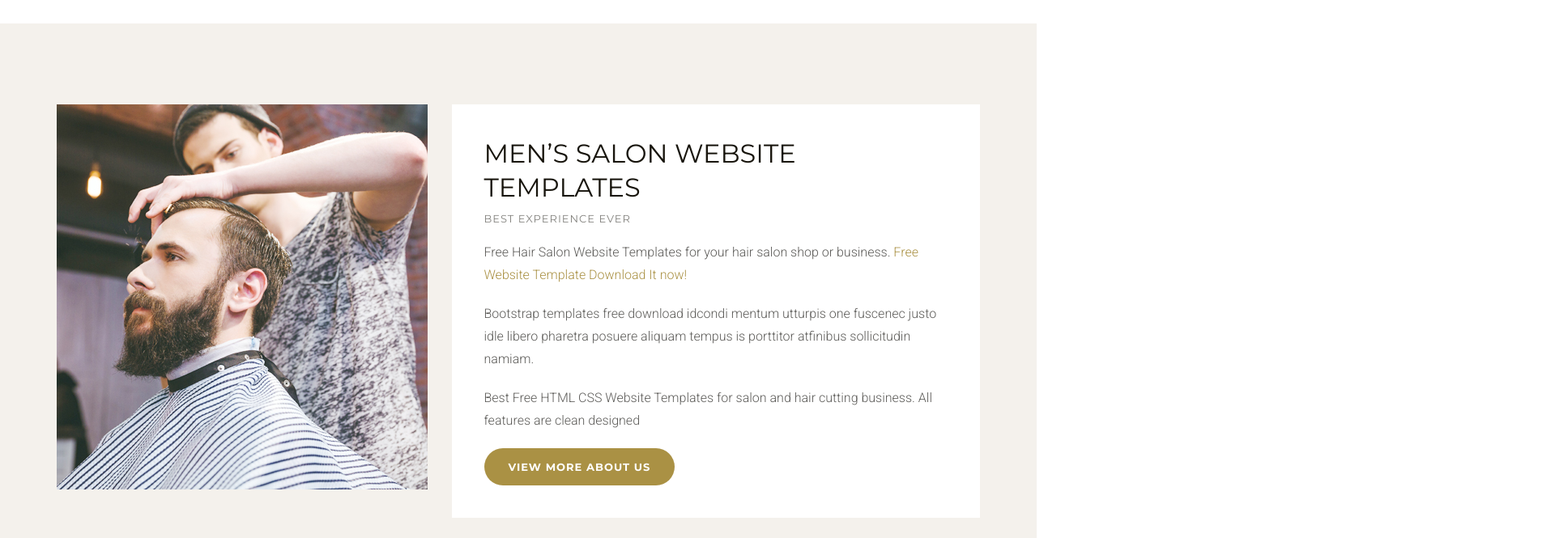
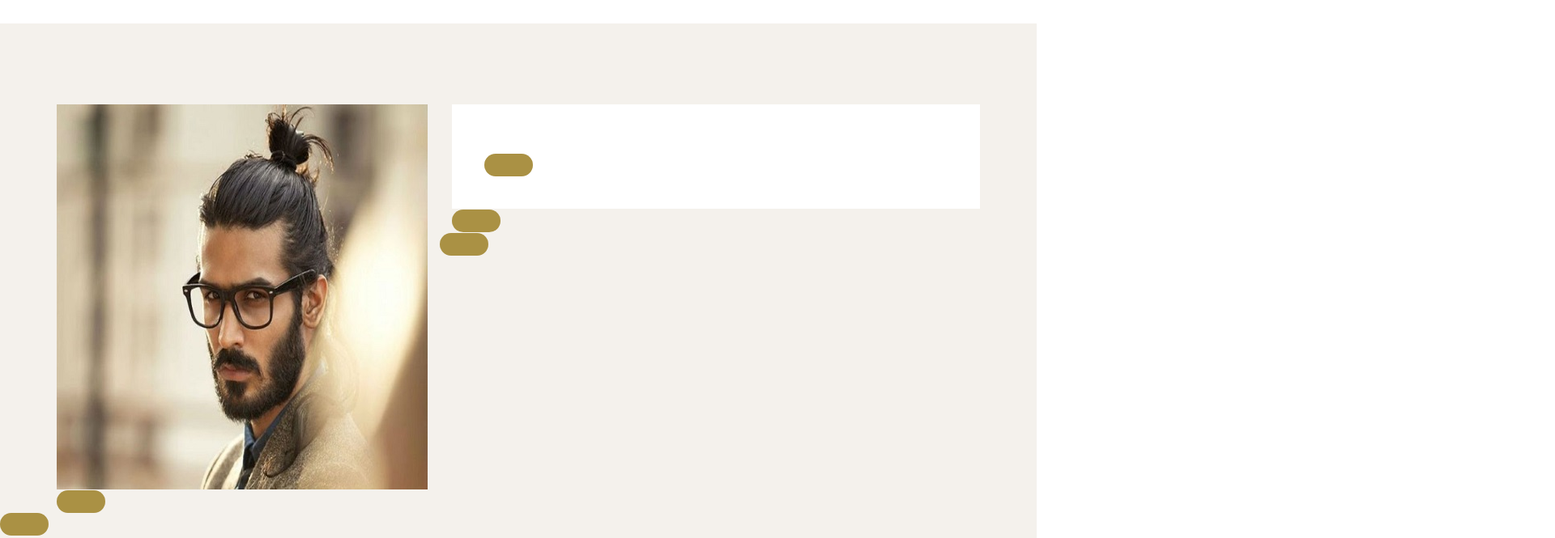
Before and after one commit to yulia31/barbershopProject, a plain HTML site: page barbershop/index.html in a window 1280 px wide. Shown: the part 1240-1905 px from the top of the page at 81% size, 1920 px wide, since content can reach past the window. Drawn offline with Linux system fonts and the light colour scheme.

Commit message:
Update index.html

```diff
--- a/barbershop/index.html
+++ b/barbershop/index.html
@@ -145,15 +145,15 @@
     <div class="space-medium bg-default">
         <div class="container">
             <div class="row">
-                <div class="col-lg-5 col-md-5 col-sm-12 col-xs-12"><img src="images/about-img.jpg" alt="" class="img-responsive"></div>
+                <div class="col-lg-5 col-md-5 col-sm-12 col-xs-12"><img src="images/img1.jpg" alt="" class="img-responsive"></div>
                 <div class="col-lg-7 col-md-7 col-sm-12 col-xs-12">
                     <div class="well-block">
-                        <h1>Men’s salon website templates</h1>
-                        <h5 class="small-title ">best experience ever</h5>
-                        <p>Free Hair Salon Website Templates for your hair salon shop or business. <a href="https://easetemplate.com/">Free Website Template Download It now!</a></p>
-                        <p>Bootstrap templates free download idcondi mentum utturpis one fuscenec justo idle libero pharetra posuere aliquam tempus is porttitor atfinibus sollicitudin namiam.</p>
-                        <p>Best Free HTML CSS Website Templates for salon and hair cutting business. All features are clean designed</p>
-                        <a href="# " class="btn btn-default">View More About us</a> </div>
+                        <h1></h1>
+                        <h5 class="small-title "></h5>
+                        <p></a></p>
+                        <p></p>
+                        <p></p>
+                        <a href="# " class="btn btn-default"></div>
                 </div>
             </div>
         </div>
```
